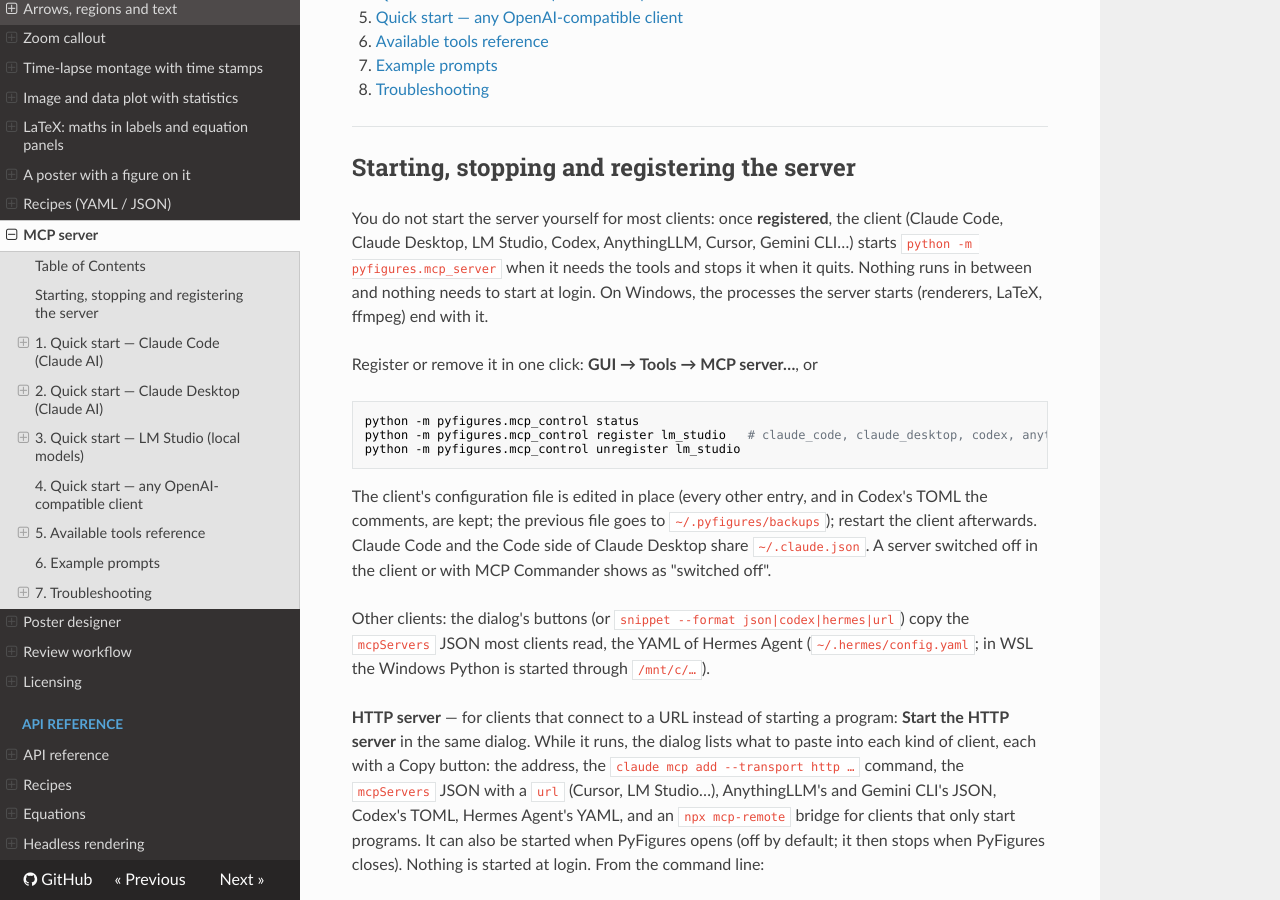
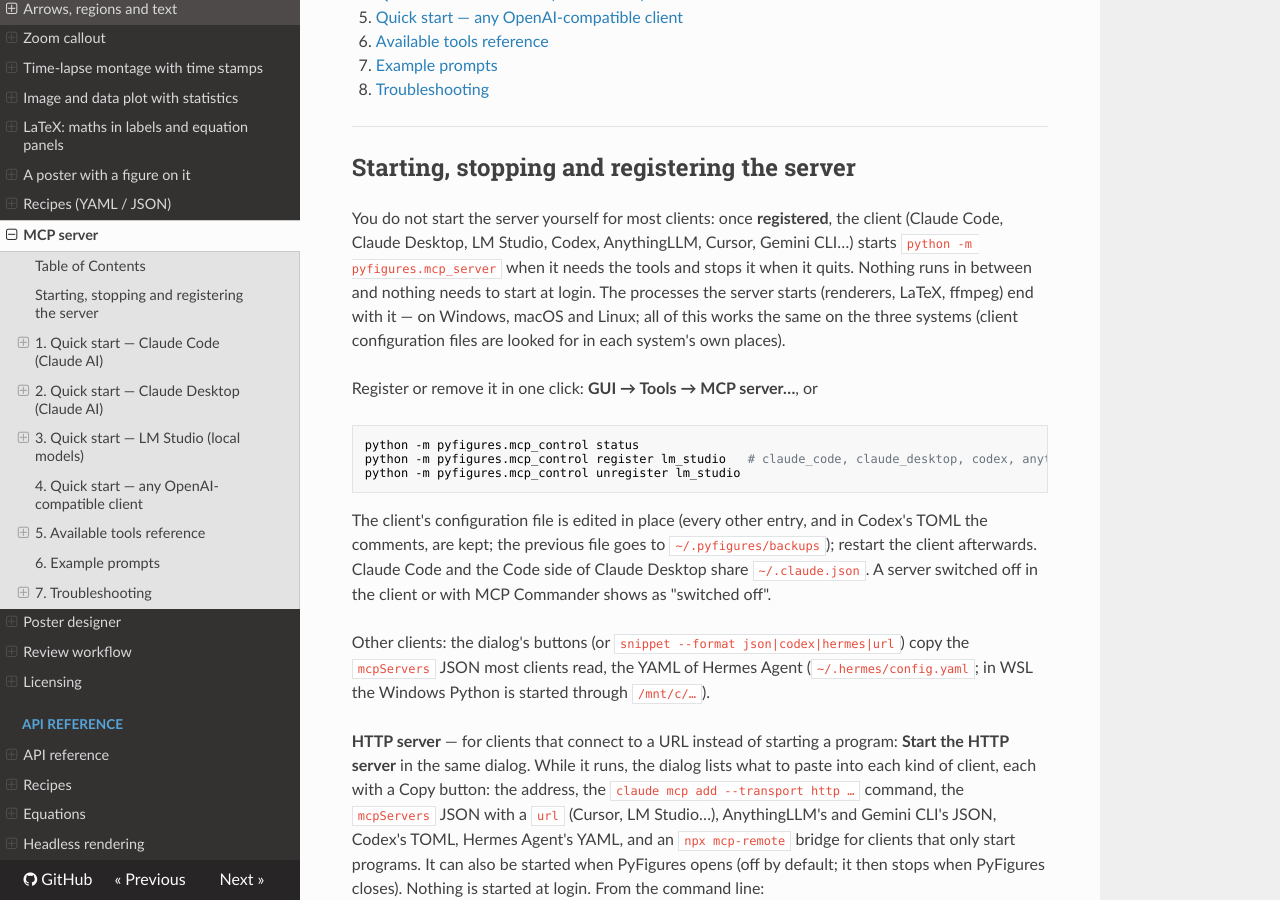
Before and after one commit to baigouy/PyFigures, an MkDocs documentation site: the page built from docs/MCP_SERVER.md, in a window 1280 px wide and 900 px high, scrolled down 524 px. Built offline with MkDocs 1.6.1, drawn with Linux system fonts in a browser that asks for light colours; nearby versions of some CDN libraries.

Commit message:
Docs: the MCP server and its processes work the same on Windows, macOS and Linux
Co-Authored-By: Claude Opus 5.5 <noreply@anthropic.com>

```diff
--- a/docs/MCP_SERVER.md
+++ b/docs/MCP_SERVER.md
@@ -29,8 +29,9 @@ You do not start the server yourself for most clients: once **registered**, the
 client (Claude Code, Claude Desktop, LM Studio, Codex, AnythingLLM, Cursor,
 Gemini CLI…) starts `python -m pyfigures.mcp_server` when it needs the tools and
 stops it when it quits. Nothing runs in between and nothing needs to start at
-login. On Windows, the processes the server starts (renderers, LaTeX, ffmpeg)
-end with it.
+login. The processes the server starts (renderers, LaTeX, ffmpeg) end with it —
+on Windows, macOS and Linux; all of this works the same on the three systems
+(client configuration files are looked for in each system's own places).
 
 Register or remove it in one click: **GUI → Tools → MCP server…**, or
 
```
